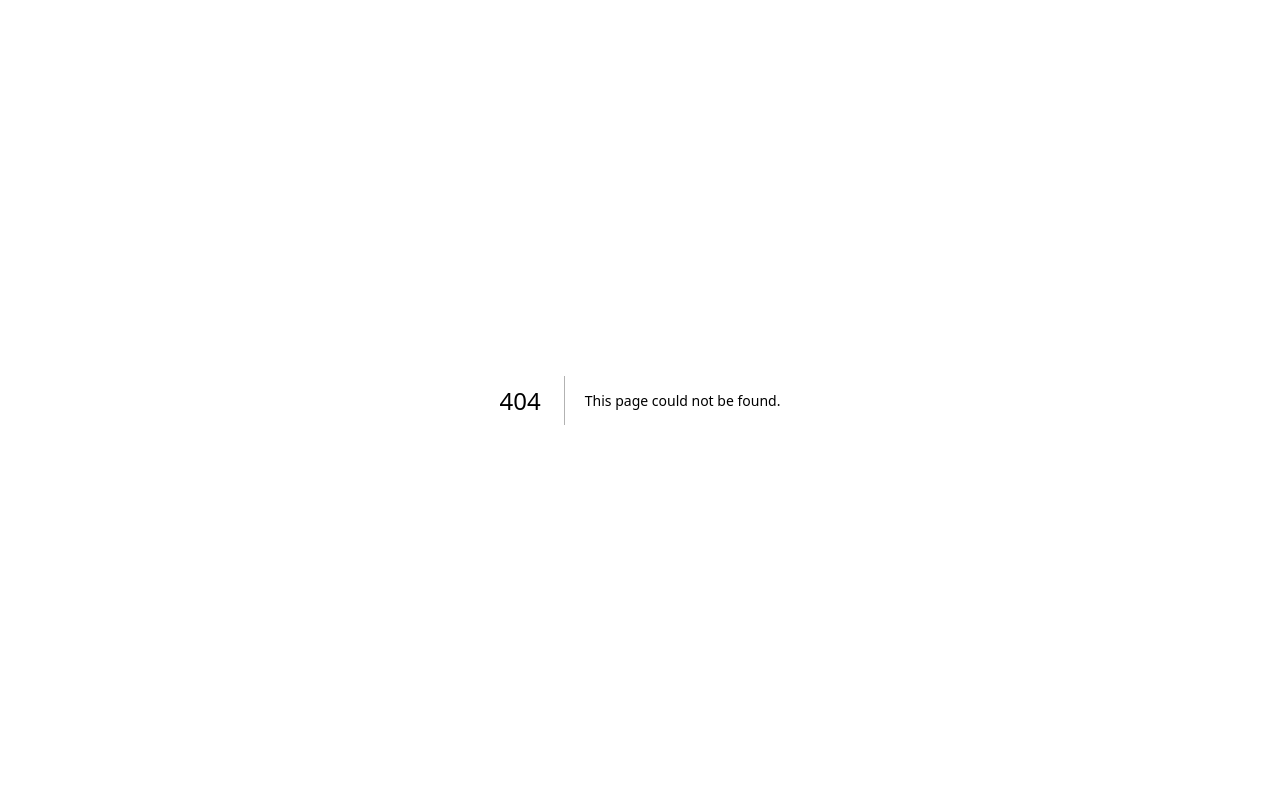
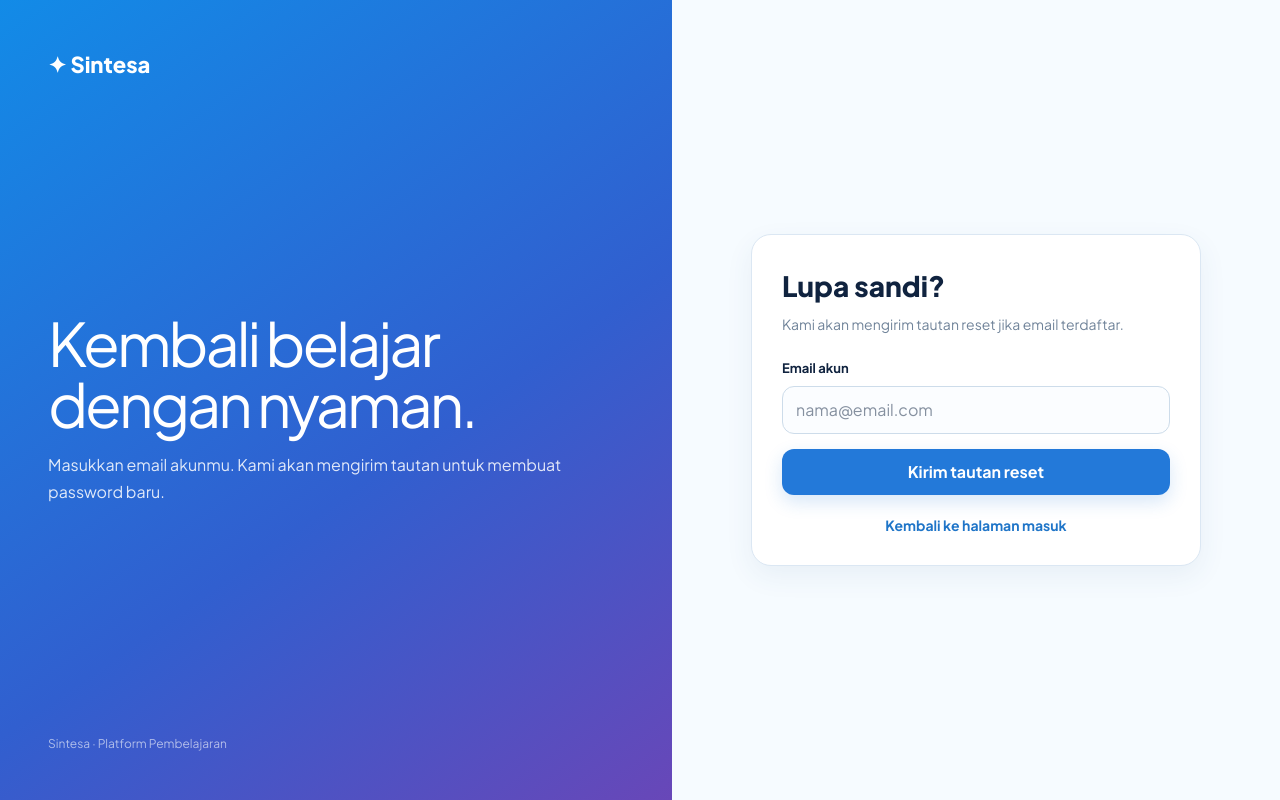
Before and after one commit to shelapremaoktavia/Sintesa, a Next.js app in the folder edu-ar-frontend/: page /lupa-sandi in a window 1280 px wide. Before the commit this address had no page. Built offline with nearby package versions, Linux system fonts and the light colour scheme; no server answers.

Commit message:
Add forgot password request page

```diff
--- /dev/null
+++ b/edu-ar-frontend/src/app/lupa-sandi/page.jsx
@@ -0,0 +1,58 @@
+'use client';
+
+import { useState } from 'react';
+import Link from 'next/link';
+import { API_URL } from '@/lib/api';
+
+export default function ForgotPasswordPage() {
+  const [email, setEmail] = useState('');
+  const [error, setError] = useState('');
+  const [sent, setSent] = useState(false);
+  const [loading, setLoading] = useState(false);
+
+  const handleSubmit = async (e) => {
+    e.preventDefault(); setError(''); setLoading(true);
+    try {
+      const response = await fetch(API_URL + '/auth/forgot-password', {
+        method: 'POST', headers: { 'Content-Type': 'application/json' }, body: JSON.stringify({ email }),
+      });
+      const data = await response.json().catch(() => ({}));
+      if (!response.ok) throw new Error(data.message || 'Belum bisa mengirim tautan. Coba lagi nanti.');
+      setSent(true);
+    } catch (err) {
+      setError(err.message || 'Tidak bisa terhubung ke server. Coba lagi nanti.');
+    } finally { setLoading(false); }
+  };
+
+  return (
+    <main className="auth-page">
+      <section className="auth-visual">
+        <div className="auth-logo">✦ Sintesa</div>
+        <div className="auth-copy">
+          <h1>Kembali belajar dengan nyaman.</h1>
+          <p>Masukkan email akunmu. Kami akan mengirim tautan untuk membuat password baru.</p>
+        </div>
+        <div className="text-xs text-white/60">Sintesa · Platform Pembelajaran</div>
+      </section>
+      <section className="auth-box">
+        <form onSubmit={handleSubmit} className="panel auth-card">
+          <h1>Lupa sandi?</h1>
+          <p className="muted">Kami akan mengirim tautan reset jika email terdaftar.</p>
+          {error && <div className="toast-error" role="alert">{error}</div>}
+          {sent ? (
+            <div className="toast-ok" role="status">Jika email terdaftar, tautan reset sudah dikirim. Periksa kotak masuk dan folder spam.</div>
+          ) : (
+            <>
+              <div className="form-group">
+                <label className="form-label" htmlFor="forgot-email">Email akun</label>
+                <input id="forgot-email" className="input" type="email" autoComplete="email" value={email} onChange={(e) => setEmail(e.target.value)} placeholder="nama@email.com" required />
+              </div>
+              <button className="btn btn-primary w-full" type="submit" disabled={loading}>{loading ? 'Mengirim...' : 'Kirim tautan reset'}</button>
+            </>
+          )}
+          <p className="text-center text-sm text-slate-500 mt-5"><Link className="link" href="/login">Kembali ke halaman masuk</Link></p>
+        </form>
+      </section>
+    </main>
+  );
+}
```
